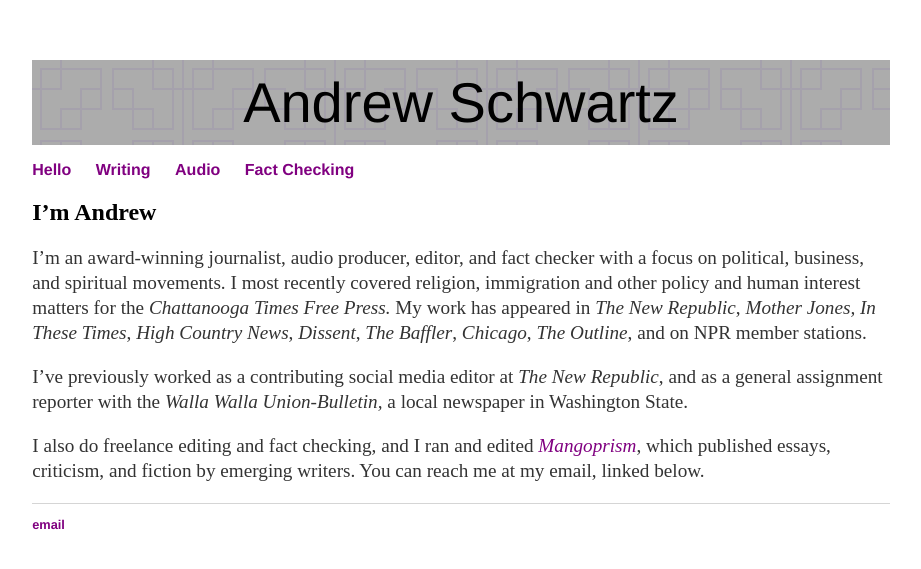
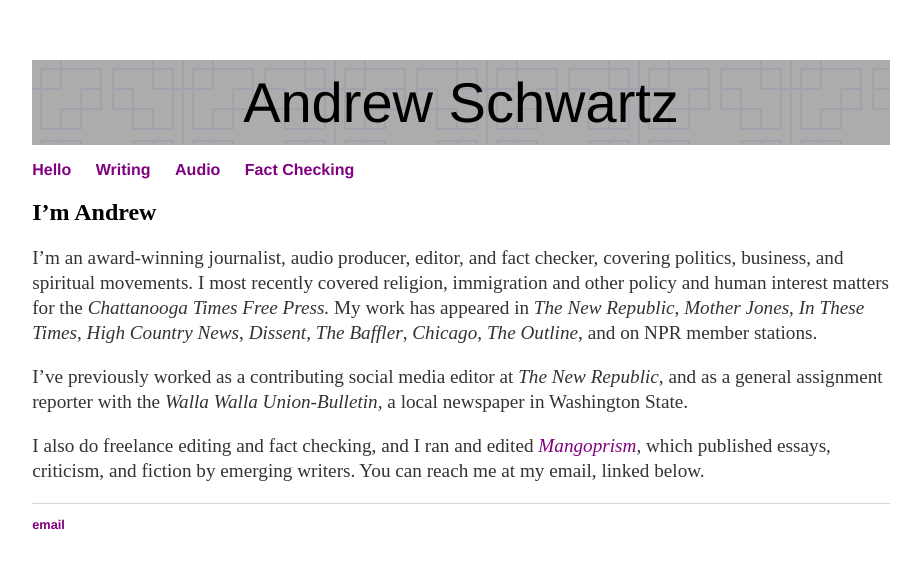
Before and after one commit to aonschwartz/aonschwartz.github.io, a Jekyll site: the page built from index.md, in a window 1280 px wide. Shown: the top 569 px of the page, without its empty margins (179-1100 px from the left). Built offline with Jekyll 4.4.1, drawn with Linux system fonts in a browser that asks for light colours.

Commit message:
Update index.md

```diff
--- a/index.md
+++ b/index.md
@@ -6,7 +6,7 @@
 
 ## I'm Andrew
 
-I'm an award-winning journalist, audio producer, editor, and fact checker with a focus on political, business, and spiritual movements. I most recently covered religion, immigration and other policy and human interest matters for the *Chattanooga Times Free Press.* My work has appeared in *The New Republic*, *Mother Jones,* *In These Times*, *High Country News*, *Dissent*, *The Baffler*, *Chicago*, *The Outline*, and on NPR member stations.
+I'm an award-winning journalist, audio producer, editor, and fact checker, covering politics, business, and spiritual movements. I most recently covered religion, immigration and other policy and human interest matters for the *Chattanooga Times Free Press.* My work has appeared in *The New Republic*, *Mother Jones,* *In These Times*, *High Country News*, *Dissent*, *The Baffler*, *Chicago*, *The Outline*, and on NPR member stations.
 
 I've previously worked as a contributing social media editor at *The New Republic*, and as a general assignment reporter with the *Walla Walla Union-Bulletin,* a local newspaper in Washington State.
 
```
